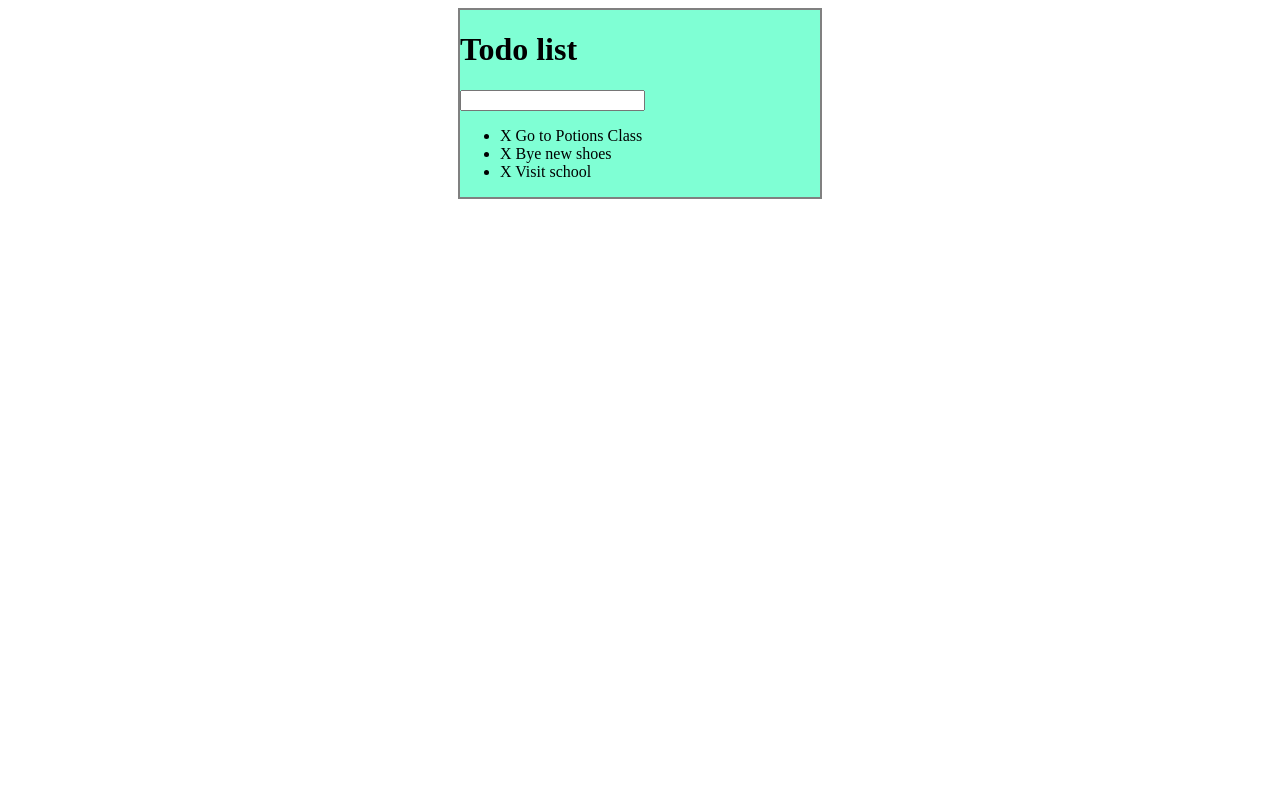
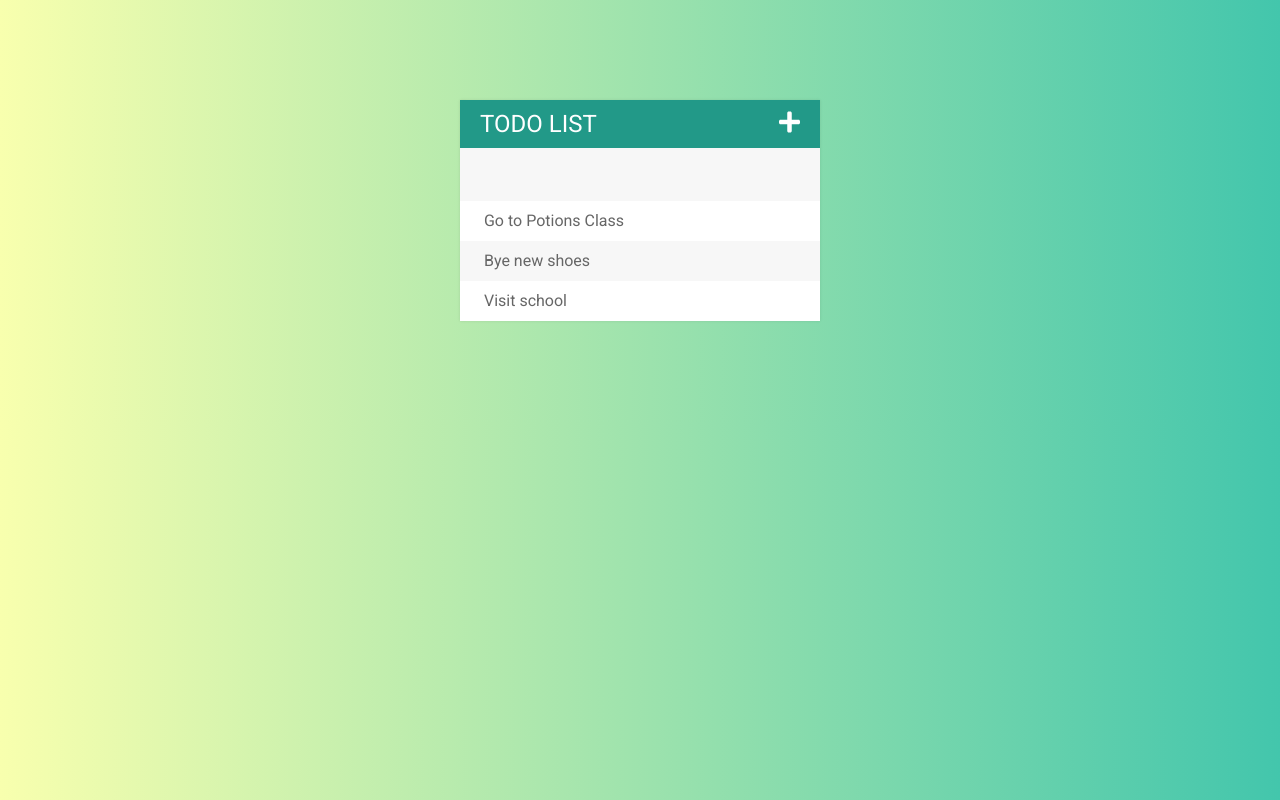
Before and after one commit to Sallykyki/to-do-list, a plain HTML site: page index.html in a window 1280 px wide. Drawn offline with Linux system fonts and the light colour scheme.

Commit message:
add style

```diff
--- a/assets/css/style.css
+++ b/assets/css/style.css
@@ -1,10 +1,82 @@
+body {
+  font-family: "Roboto", sans-serif;
+  background: #43c6ac; /* fallback for old browsers */
+  background: -webkit-linear-gradient(
+    to right,
+    #f8ffae,
+    #43c6ac
+  ); /* Chrome 10-25, Safari 5.1-6 */
+  background: linear-gradient(
+    to right,
+    #f8ffae,
+    #43c6ac
+  ); /* W3C, IE 10+/ Edge, Firefox 16+, Chrome 26+, Opera 12+, Safari 7+ */
+}
 #container {
-  background-color: aquamarine;
+  background-color: #f7f7f7;
   width: 360px;
-  margin: 0 auto;
-  border: 2px solid gray;
+  margin: 100px auto;
+  box-shadow: 0 0 3px rgb(0, 0, 0, 0.1);
 }
 .completed {
   color: gray;
   text-decoration: line-through;
 }
+
+h1 {
+  background-color: #229988;
+  color: white;
+  margin: 0;
+  padding: 10px 20px;
+  text-transform: uppercase;
+  font-size: 24px;
+  font-weight: normal;
+}
+.fa-plus {
+  float: right;
+}
+input {
+  font-size: 18px;
+  color: #229988;
+  background-color: #f7f7f7;
+  width: 100%;
+  padding: 13px 13px 13px 20px;
+  box-sizing: border-box;
+  border: 3px solid rgba(0, 0, 0, 0);
+}
+input:focus {
+  background-color: #fff;
+  border: 3px solid #229988;
+  outline: none;
+}
+ul {
+  list-style: none;
+  margin: 0;
+  padding: 0;
+}
+li {
+  background-color: #fff;
+  height: 40px;
+  line-height: 40px;
+  color: #666;
+}
+
+li:nth-child(2n) {
+  background-color: #f7f7f7;
+}
+
+span {
+  background-color: #e74c3c;
+  height: 40x;
+  margin-right: 20px;
+  text-align: center;
+  color: #fff;
+  width: 0;
+  display: inline-block;
+  transition: 0.2s linear;
+  opacity: 0;
+}
+li:hover span {
+  width: 40px;
+  opacity: 1;
+}
--- a/assets/js/todos.js
+++ b/assets/js/todos.js
@@ -1,10 +1,14 @@
 //Check off specific todos by clicking
-$("li").click(function() {
+// $("li").on("click", function() {
+$("ul").on("click", "li", function() {
+  //Click() only adds listeners for existing elements
+  //on() will aadd listeners for  all potential future elements
+  //only add the listener on elements that exist when this code runs the first time
   $(this).toggleClass("completed");
 });
 
 //Click on X to delete Todo
-$("span").click(function(event) {
+$("ul").on("click", "span", function(event) {
   $(this)
     .parent()
     .fadeOut(500, function() {
@@ -12,3 +16,16 @@ $("span").click(function(event) {
     });
   event.stopPropagation();
 });
+
+$("input[type='text']").keypress(function(event) {
+  if (event.which === 13) {
+    //13 = enter
+    //grabbing new todo text from input
+    var todoText = $(this).val();
+    $(this).val("");
+    //creat a new li
+    $("ul").append(
+      "<li><span><i class='fas fa-trash-alt'></i> </span>" + todoText + "</li>"
+    );
+  }
+});
--- a/index.html
+++ b/index.html
@@ -7,20 +7,31 @@
     <meta http-equiv="X-UA-Compatible" content="ie=edge">
     <title>Todo list</title>
     <link rel="stylesheet" type="text/css" href="assets/css/style.css">
+    <script defer src="https://use.fontawesome.com/releases/v5.0.9/js/all.js" integrity="sha384-8iPTk2s/jMVj81dnzb/iFR2sdA7u06vHJyyLlAd4snFpCl/SnyUjRrbdJsw1pGIl"
+        crossorigin="anonymous"></script>
+    <link href="https://fonts.googleapis.com/css?family=Roboto" rel="stylesheet">
     <script type="text/javascript" src="assets/js/lib/jquery-3.3.1.min.js"></script>
 </head>
 
 <body>
     <div id="container">
-        <h1>Todo list</h1>
+        <h1>Todo list
+            <i class="fas fa-plus"></i>
+        </h1>
         <input type="text">
         <ul>
             <li>
-                <span>X</span> Go to Potions Class</li>
+                <span>
+                    <i class="fas fa-trash-alt"></i>
+                </span> Go to Potions Class</li>
             <li>
-                <span>X</span> Bye new shoes</li>
+                <span>
+                    <i class="fas fa-trash-alt"></i>
+                </span> Bye new shoes</li>
             <li>
-                <span>X</span> Visit school</li>
+                <span>
+                    <i class="fas fa-trash-alt"></i>
+                </span> Visit school</li>
         </ul>
 
     </div>
```
